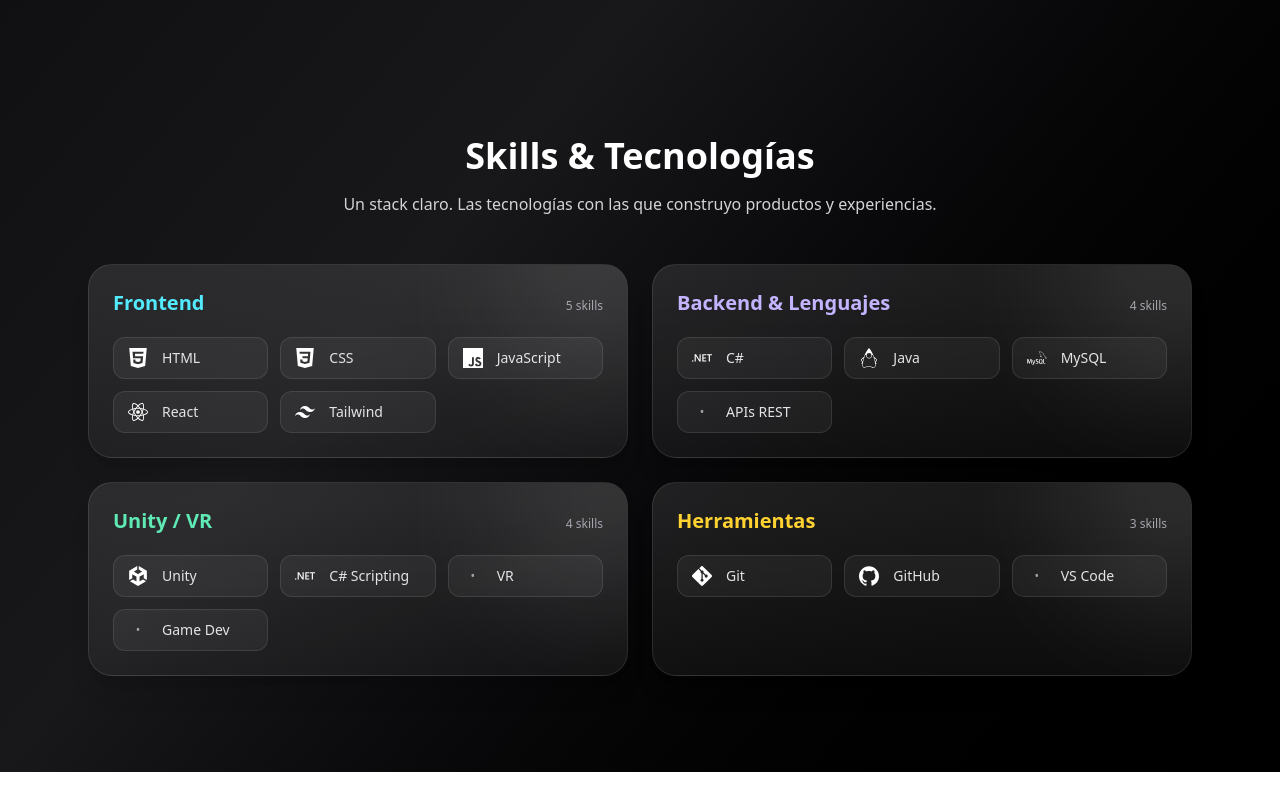
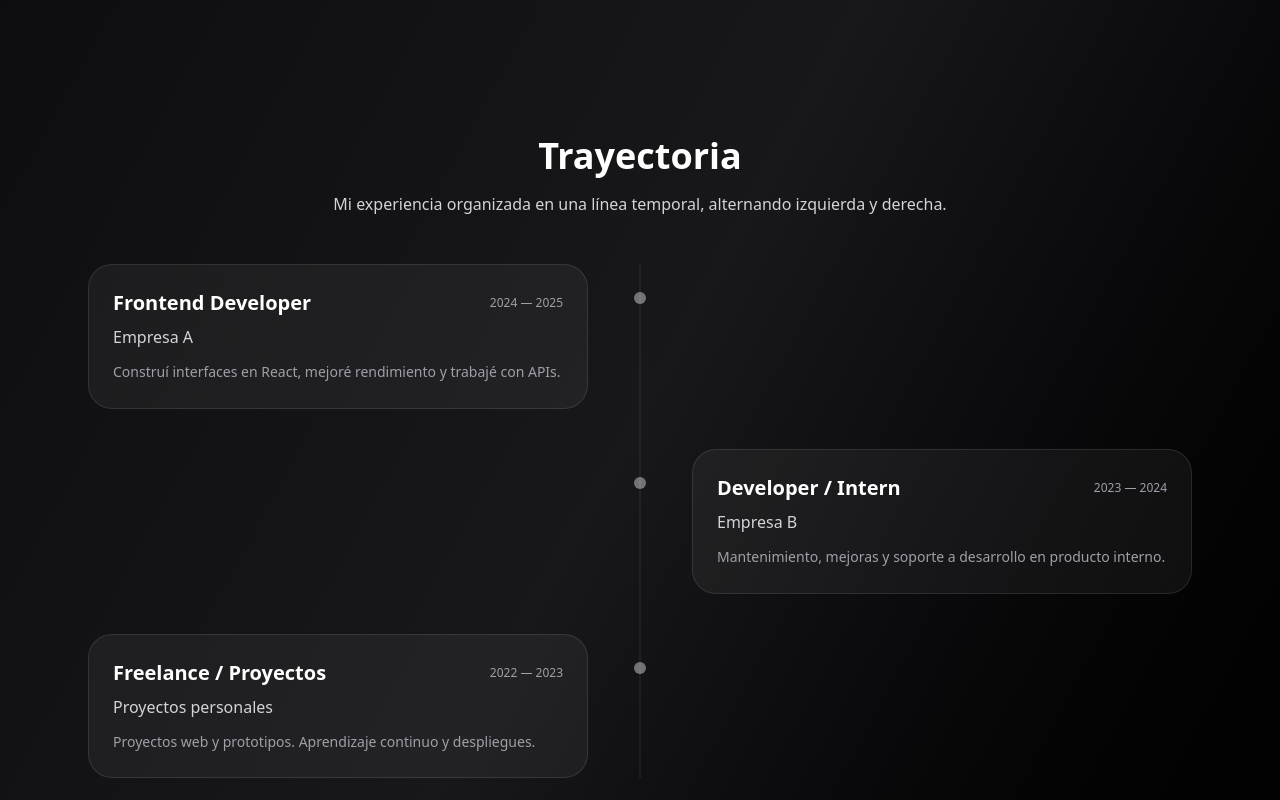
Before and after one commit to Juanjorbo/portfolio, a React (Vite) app: page / in a window 1280 px wide. Shown: the part 760-1560 px from the top of the page. Before the commit the page ends 1532 px from the top, so only its background shows below. Built offline with nearby package versions, Linux system fonts and the light colour scheme.

Commit message:
Add experience timeline and skills card highlight

```diff
--- a/src/App.jsx
+++ b/src/App.jsx
@@ -13,12 +13,47 @@
   SiOpenjdk,
 } from "react-icons/si";
 
+/* ================= VARIANTS ================= */
+
+const cardVariants = {
+  rest: { y: 0 },
+  hover: { y: -9 },
+};
+
+const glowVariants = {
+  rest: { opacity: 0 },
+  hover: { opacity: 1 },
+};
+
 /* ================= DATA ================= */
+
+// 👉 Cambia esto por tu experiencia real
+const EXPERIENCE = [
+  {
+    role: "Frontend Developer",
+    company: "Empresa A",
+    date: "2024 — 2025",
+    desc: "Construí interfaces en React, mejoré rendimiento y trabajé con APIs.",
+  },
+  {
+    role: "Developer / Intern",
+    company: "Empresa B",
+    date: "2023 — 2024",
+    desc: "Mantenimiento, mejoras y soporte a desarrollo en producto interno.",
+  },
+  {
+    role: "Freelance / Proyectos",
+    company: "Proyectos personales",
+    date: "2022 — 2023",
+    desc: "Proyectos web y prototipos. Aprendizaje continuo y despliegues.",
+  },
+];
 
 const SKILL_GROUPS = [
   {
     title: "Frontend",
     accent: "text-cyan-300",
+    glow: "from-cyan-400/40",
     items: [
       { name: "HTML", Icon: SiHtml5 },
       { name: "CSS", Icon: SiCss3 },
@@ -30,6 +65,7 @@
   {
     title: "Backend & Lenguajes",
     accent: "text-violet-300",
+    glow: "from-violet-400/40",
     items: [
       { name: "C#", Icon: SiDotnet },
       { name: "Java", Icon: SiOpenjdk },
@@ -40,6 +76,7 @@
   {
     title: "Unity / VR",
     accent: "text-emerald-300",
+    glow: "from-emerald-400/40",
     items: [
       { name: "Unity", Icon: SiUnity },
       { name: "C# Scripting", Icon: SiDotnet },
@@ -50,6 +87,7 @@
   {
     title: "Herramientas",
     accent: "text-amber-300",
+    glow: "from-amber-400/40",
     items: [
       { name: "Git", Icon: SiGit },
       { name: "GitHub", Icon: SiGithub },
@@ -59,6 +97,69 @@
 ];
 
 /* ================= COMPONENTS ================= */
+
+function HeroSection() {
+  return (
+    <section className="min-h-screen flex flex-col items-center justify-center px-6 text-center">
+      <motion.p
+        initial={{ opacity: 0, y: 10 }}
+        animate={{ opacity: 1, y: 0 }}
+        transition={{ duration: 0.6 }}
+        className="text-zinc-400 tracking-wide"
+      >
+        Developer • Frontend • Backend
+      </motion.p>
+
+      <motion.h1
+        initial={{ opacity: 0, y: 40 }}
+        animate={{ opacity: 1, y: 0 }}
+        transition={{ duration: 0.8, delay: 0.1 }}
+        className="text-5xl md:text-7xl font-bold mt-4"
+      >
+        Juanjo Rincón
+      </motion.h1>
+
+      <motion.p
+        initial={{ opacity: 0 }}
+        animate={{ opacity: 1 }}
+        transition={{ delay: 0.35, duration: 0.7 }}
+        className="text-xl md:text-2xl text-zinc-300 max-w-2xl mt-6 leading-relaxed"
+      >
+        Construyo experiencias digitales modernas, limpias y con intención.
+      </motion.p>
+
+      <motion.div
+        initial={{ opacity: 0, y: 16 }}
+        animate={{ opacity: 1, y: 0 }}
+        transition={{ delay: 0.6, duration: 0.6 }}
+        className="flex flex-col sm:flex-row gap-4 mt-10"
+      >
+        <a
+          href="#trayectoria"
+          className="px-7 py-3 rounded-2xl font-semibold bg-white text-black hover:bg-zinc-200 transition"
+        >
+          Ver trayectoria
+        </a>
+
+        <a
+          href="#skills"
+          className="px-7 py-3 rounded-2xl font-semibold border border-white/15 bg-white/5 hover:bg-white/10 transition"
+        >
+          Ver skills
+        </a>
+      </motion.div>
+
+      <motion.div
+        initial={{ opacity: 0 }}
+        animate={{ opacity: 1 }}
+        transition={{ delay: 0.9 }}
+        className="mt-14 text-zinc-500 text-sm"
+      >
+        ↓ Scroll
+      </motion.div>
+    </section>
+  );
+}
 
 function SkillTile({ name, Icon }) {
   return (
@@ -72,6 +173,92 @@
       </div>
       <span className="text-sm text-zinc-200">{name}</span>
     </div>
+  );
+}
+
+function TimelineSection() {
+  return (
+    <section id="trayectoria" className="py-24 px-6 max-w-6xl mx-auto">
+      <motion.h2
+        initial={{ opacity: 0, y: 20 }}
+        whileInView={{ opacity: 1, y: 0 }}
+        viewport={{ once: true }}
+        transition={{ duration: 0.6 }}
+        className="text-3xl md:text-4xl font-semibold text-center"
+      >
+        Trayectoria
+      </motion.h2>
+
+      <motion.p
+        initial={{ opacity: 0, y: 14 }}
+        whileInView={{ opacity: 1, y: 0 }}
+        viewport={{ once: true }}
+        transition={{ duration: 0.6, delay: 0.05 }}
+        className="text-zinc-300 text-center max-w-2xl mx-auto mt-4"
+      >
+        Mi experiencia organizada en una línea temporal, alternando izquierda y derecha.
+      </motion.p>
+
+      <div className="relative mt-12">
+        {/* Línea central */}
+        <div className="absolute left-1/2 top-0 -translate-x-1/2 h-full w-px bg-white/10" />
+
+        <div className="flex flex-col gap-10">
+          {EXPERIENCE.map((item, i) => {
+            const isLeft = i % 2 === 0;
+
+            return (
+              <motion.div
+                key={`${item.company}-${item.date}-${i}`}
+                initial={{ opacity: 0, y: 18 }}
+                whileInView={{ opacity: 1, y: 0 }}
+                viewport={{ once: true, amount: 0.2 }}
+                transition={{ duration: 0.5 }}
+                className="relative"
+              >
+                {/* Punto central */}
+                <div className="absolute left-1/2 top-7 -translate-x-1/2 h-3 w-3 rounded-full bg-white/40" />
+
+                {/* 2 columnas en desktop; 1 columna en móvil */}
+                <div className="grid grid-cols-1 md:grid-cols-2 gap-6 items-start">
+                  {/* Izquierda */}
+                  <div className="md:pr-10">
+                    {isLeft && (
+                      <div className="rounded-3xl border border-white/10 bg-white/5 p-6">
+                        <div className="flex items-center justify-between gap-4">
+                          <h3 className="text-xl font-semibold">{item.role}</h3>
+                          <span className="text-xs text-zinc-400">{item.date}</span>
+                        </div>
+                        <p className="text-zinc-300 mt-2">{item.company}</p>
+                        <p className="text-zinc-400 mt-3 text-sm leading-relaxed">
+                          {item.desc}
+                        </p>
+                      </div>
+                    )}
+                  </div>
+
+                  {/* Derecha */}
+                  <div className="md:pl-10">
+                    {!isLeft && (
+                      <div className="rounded-3xl border border-white/10 bg-white/5 p-6">
+                        <div className="flex items-center justify-between gap-4">
+                          <h3 className="text-xl font-semibold">{item.role}</h3>
+                          <span className="text-xs text-zinc-400">{item.date}</span>
+                        </div>
+                        <p className="text-zinc-300 mt-2">{item.company}</p>
+                        <p className="text-zinc-400 mt-3 text-sm leading-relaxed">
+                          {item.desc}
+                        </p>
+                      </div>
+                    )}
+                  </div>
+                </div>
+              </motion.div>
+            );
+          })}
+        </div>
+      </div>
+    </section>
   );
 }
 
@@ -102,23 +289,31 @@
         {SKILL_GROUPS.map((group, idx) => (
           <motion.div
             key={group.title}
-            initial={{ opacity: 0, y: 22 }}
-            whileInView={{ opacity: 1, y: 0 }}
-            viewport={{ once: true }}
-            transition={{ duration: 0.55, delay: idx * 0.08 }}
-            whileHover={{ y: -4 }}
+            variants={cardVariants}
+            initial="rest"
+            animate="rest"
+            whileHover="hover"
+            transition={{ type: "spring", stiffness: 220, damping: 18 }}
             className="relative overflow-hidden rounded-3xl border border-white/10 bg-gradient-to-b from-white/10 to-white/5 p-6 shadow-xl"
           >
+            {/* GLOW */}
+            <motion.div
+              variants={glowVariants}
+              transition={{ duration: 0.25 }}
+              className="pointer-events-none absolute inset-0 rounded-3xl"
+            >
+              <div
+                className={`absolute inset-0 rounded-3xl bg-gradient-to-br ${group.glow} via-transparent to-transparent blur-3xl mix-blend-screen`}
+              />
+            </motion.div>
+
+            {/* DECORATIVE ORB */}
             <div className="pointer-events-none absolute -top-24 -right-24 w-56 h-56 rounded-full bg-white/10 blur-3xl" />
 
-            <div className="flex items-baseline justify-between">
-              <h3 className={`text-xl font-semibold ${group.accent}`}>
-                {group.title}
-              </h3>
-              <span className="text-xs text-zinc-400">
-                {group.items.length} skills
-              </span>
-            </div>
+            {/* CONTENT */}
+            <h3 className={`text-xl font-semibold ${group.accent}`}>
+              {group.title}
+            </h3>
 
             <div className="mt-5 grid grid-cols-2 sm:grid-cols-3 gap-3">
               {group.items.map((it) => (
@@ -137,58 +332,8 @@
 export default function App() {
   return (
     <div className="min-h-screen bg-gradient-to-br from-zinc-950 via-zinc-900 to-black text-white">
-      <section className="min-h-screen flex flex-col items-center justify-center px-6 text-center">
-        <motion.p
-          initial={{ opacity: 0, y: 10 }}
-          animate={{ opacity: 1, y: 0 }}
-          transition={{ duration: 0.6 }}
-          className="text-zinc-400 tracking-wide"
-        >
-          Developer • Frontend • Backend
-        </motion.p>
-
-        <motion.h1
-          initial={{ opacity: 0, y: 40 }}
-          animate={{ opacity: 1, y: 0 }}
-          transition={{ duration: 0.8, delay: 0.1 }}
-          className="text-5xl md:text-7xl font-bold mt-4"
-        >
-          Juanjo Rincón
-        </motion.h1>
-
-        <motion.p
-          initial={{ opacity: 0 }}
-          animate={{ opacity: 1 }}
-          transition={{ delay: 0.35, duration: 0.7 }}
-          className="text-xl md:text-2xl text-zinc-300 max-w-2xl mt-6 leading-relaxed"
-        >
-          Construyo experiencias digitales modernas, limpias y con intención.
-        </motion.p>
-
-        <motion.div
-          initial={{ opacity: 0, y: 16 }}
-          animate={{ opacity: 1, y: 0 }}
-          transition={{ delay: 0.6, duration: 0.6 }}
-          className="flex flex-col sm:flex-row gap-4 mt-10"
-        >
-          <a
-            href="#skills"
-            className="px-7 py-3 rounded-2xl font-semibold bg-white text-black hover:bg-zinc-200 transition"
-          >
-            Ver skills
-          </a>
-        </motion.div>
-
-        <motion.div
-          initial={{ opacity: 0 }}
-          animate={{ opacity: 1 }}
-          transition={{ delay: 0.9 }}
-          className="mt-14 text-zinc-500 text-sm"
-        >
-          ↓ Scroll
-        </motion.div>
-      </section>
-
+      <HeroSection />
+      <TimelineSection />
       <SkillsSection />
     </div>
   );
```
